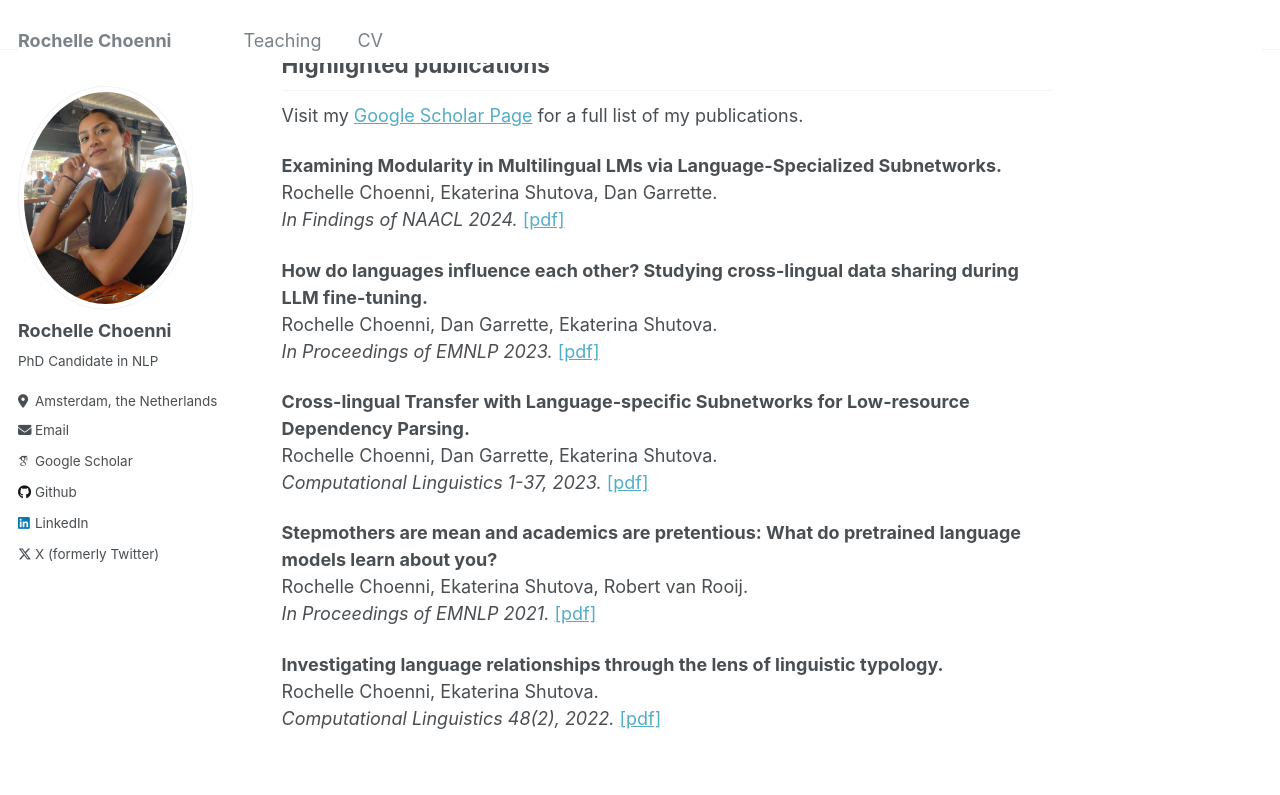
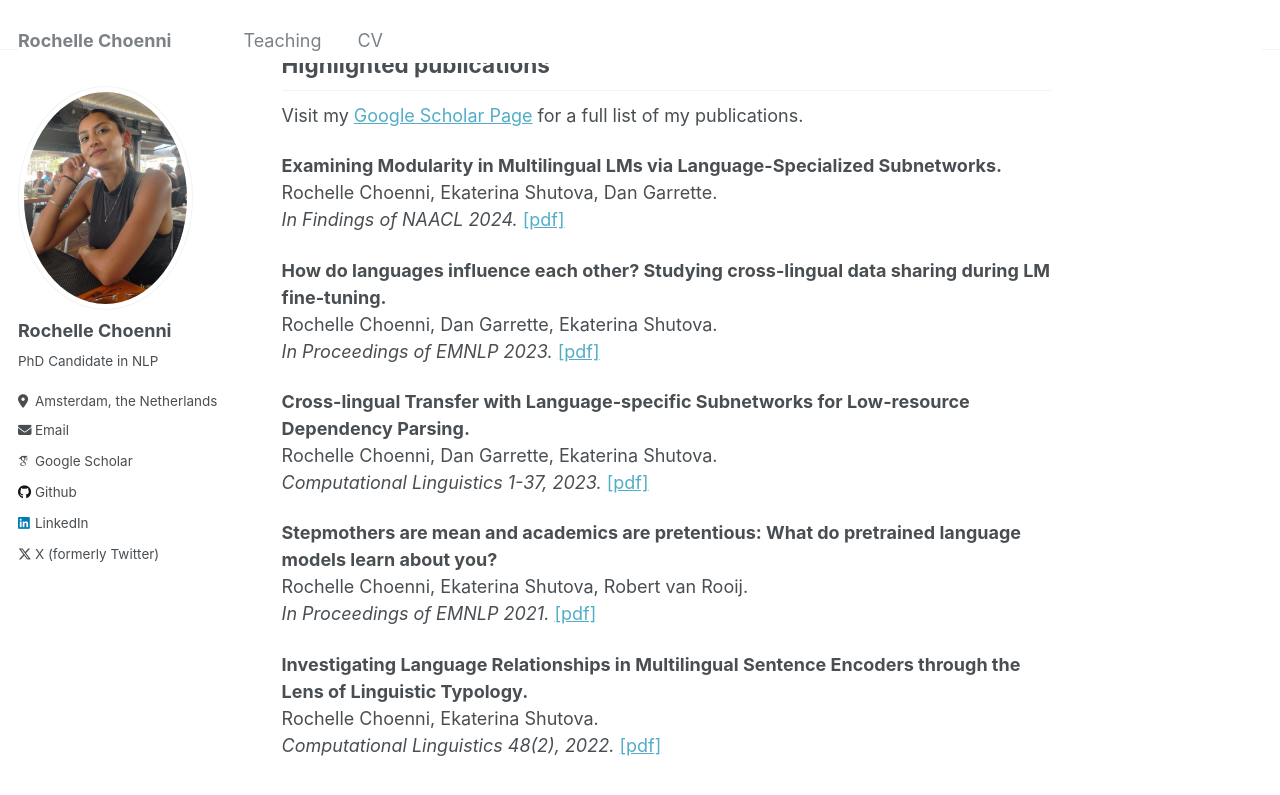
Before and after one commit to RochelleChoenni/RochelleChoenni.github.io, a Jekyll site: the page built from _pages/about.md, in a window 1280 px wide and 900 px high, scrolled down 506 px. Shown: the top 795 px of the window. Built offline with Jekyll 4.4.1, drawn with Linux system fonts in a browser that asks for light colours; some web fonts are replaced.

Commit message:
Update about.md

```diff
--- a/_pages/about.md
+++ b/_pages/about.md
@@ -22,7 +22,7 @@ Visit my [Google Scholar Page](https://scholar.google.nl/citations?user=-_WbyoMA
 Rochelle Choenni, Ekaterina Shutova, Dan Garrette.
 *In Findings of NAACL 2024.* [[pdf]](https://arxiv.org/pdf/2311.08273.pdf)
 
-**How do languages influence each other? Studying cross-lingual data sharing during LLM fine-tuning.**
+**How do languages influence each other? Studying cross-lingual data sharing during LM fine-tuning.**
 Rochelle Choenni, Dan Garrette, Ekaterina Shutova.
 *In Proceedings of EMNLP 2023.* [[pdf]](https://aclanthology.org/2023.emnlp-main.818.pdf)
 
@@ -34,6 +34,6 @@ Rochelle Choenni, Dan Garrette, Ekaterina Shutova.
 Rochelle Choenni, Ekaterina Shutova, Robert van Rooij.
 *In Proceedings of EMNLP 2021.* [[pdf]](https://aclanthology.org/2021.emnlp-main.111.pdf)
 
-**Investigating language relationships through the lens of linguistic typology.**
+**Investigating Language Relationships in Multilingual Sentence Encoders through the Lens of Linguistic Typology.**
 Rochelle Choenni, Ekaterina Shutova.
 *Computational Linguistics 48(2), 2022.* [[pdf]](https://direct.mit.edu/coli/article/48/3/635/110573)
```
